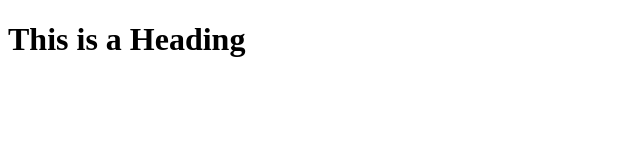
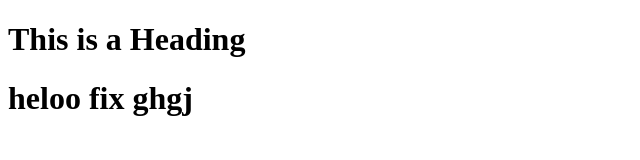
Before and after one commit to kanakavignesh/Learn_Git, a plain HTML site: page index.html in a window 1280 px wide. Shown: the whole page, without its empty margins (0-640 px from the left). Drawn offline with Linux system fonts and the light colour scheme.

Commit message:
Update index.html

```diff
--- a/index.html
+++ b/index.html
@@ -6,7 +6,7 @@
 <body>
 
 <h1>This is a Heading</h1>
-
+<h1> heloo fix ghgj</h1>
 
 </body>
 </html>
```
